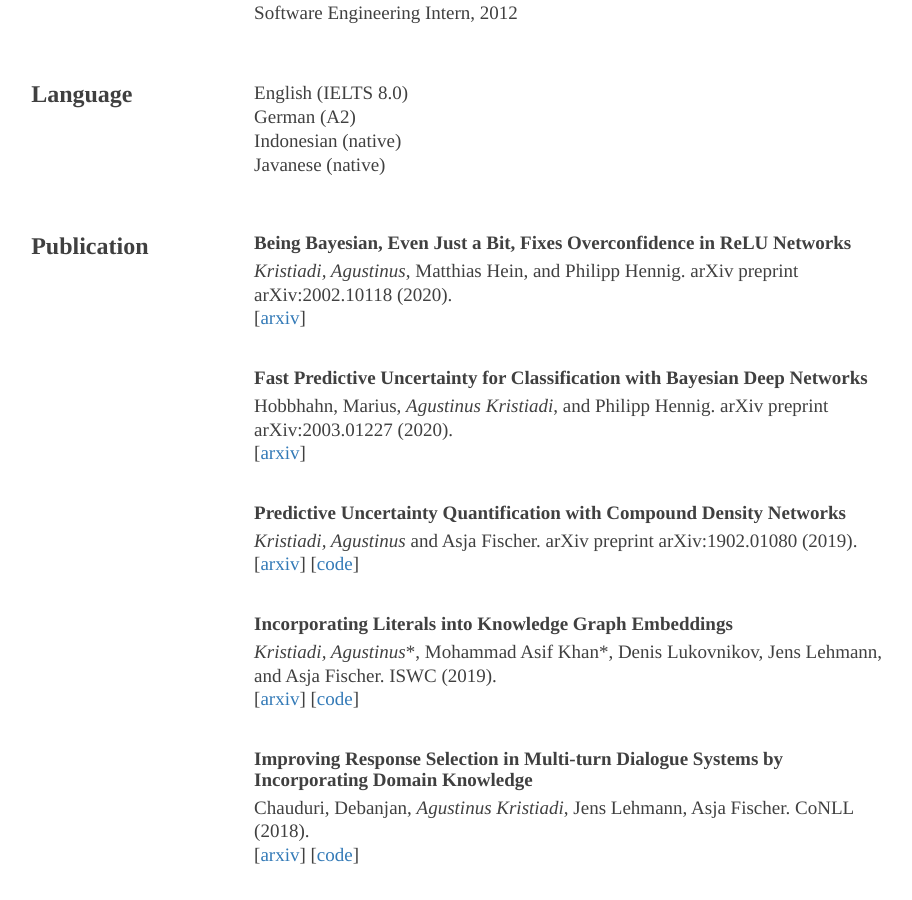
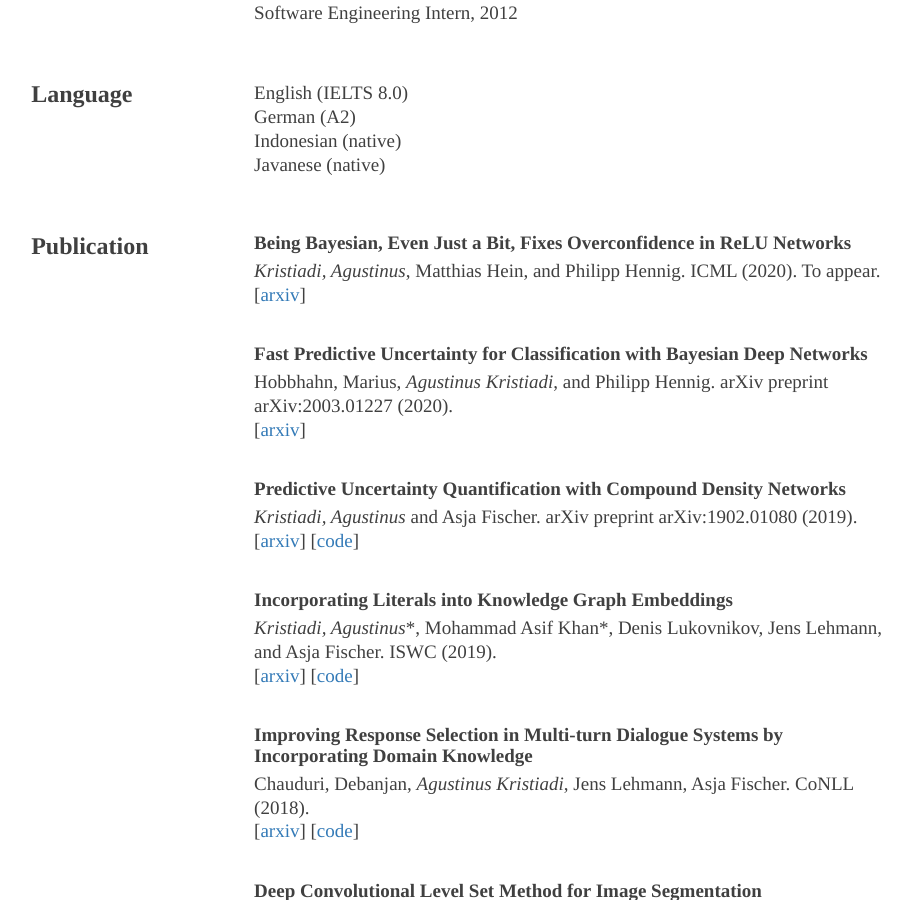
Before and after one commit to hsyodysseyjr/wiseodd0, a Jekyll site: the page built from about.html, in a window 1280 px wide and 900 px high, scrolled down 1510 px. Shown: the whole window, without its empty margins (178-1090 px from the left). Built offline with Jekyll 4.4.1, drawn with Linux system fonts in a browser that asks for light colours; nearby versions of some CDN libraries; formulas are drawn with MathJax 3.

Commit message:
Update about

```diff
--- a/about.html
+++ b/about.html
@@ -128,7 +128,7 @@ header-img: "img/about-bg.jpg"
         <div class="col-md-9">
             <h4>Being Bayesian, Even Just a Bit, Fixes Overconfidence in ReLU Networks</h4>
             <div>
-                <i>Kristiadi, Agustinus</i>, Matthias Hein, and Philipp Hennig. arXiv preprint arXiv:2002.10118 (2020).
+                <i>Kristiadi, Agustinus</i>, Matthias Hein, and Philipp Hennig. ICML (2020). To appear.
             </div>
                 [<a href="https://arxiv.org/abs/2002.10118">arxiv</a>]
 
```
